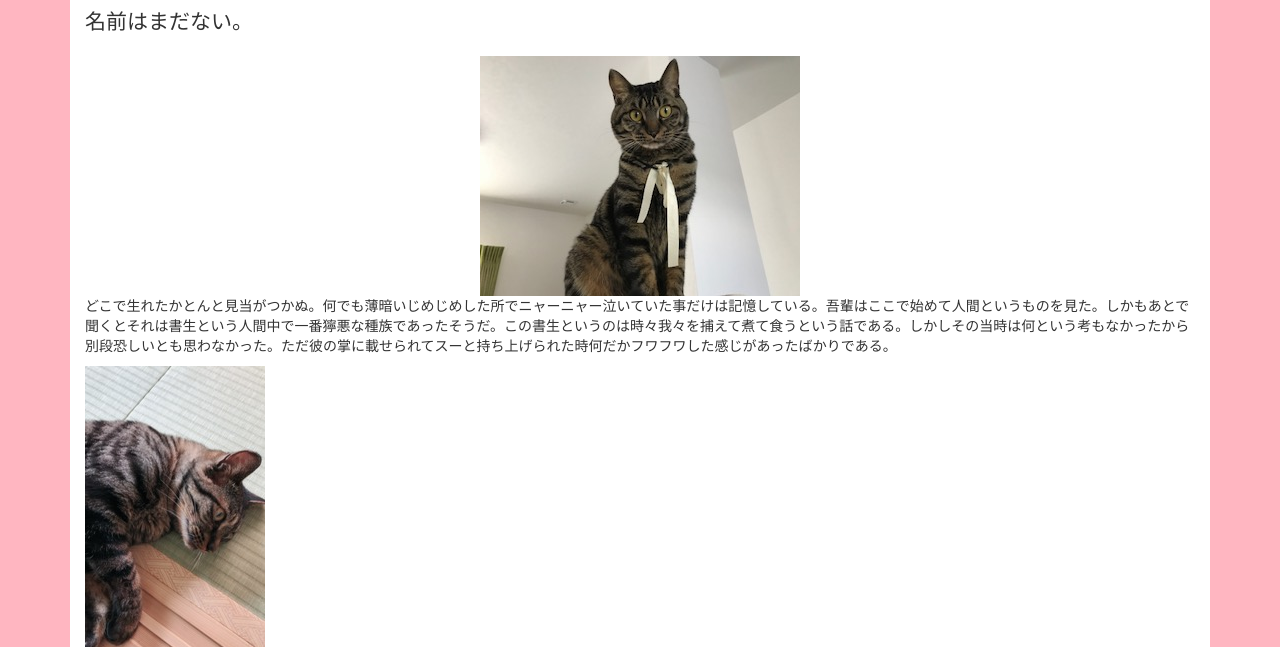
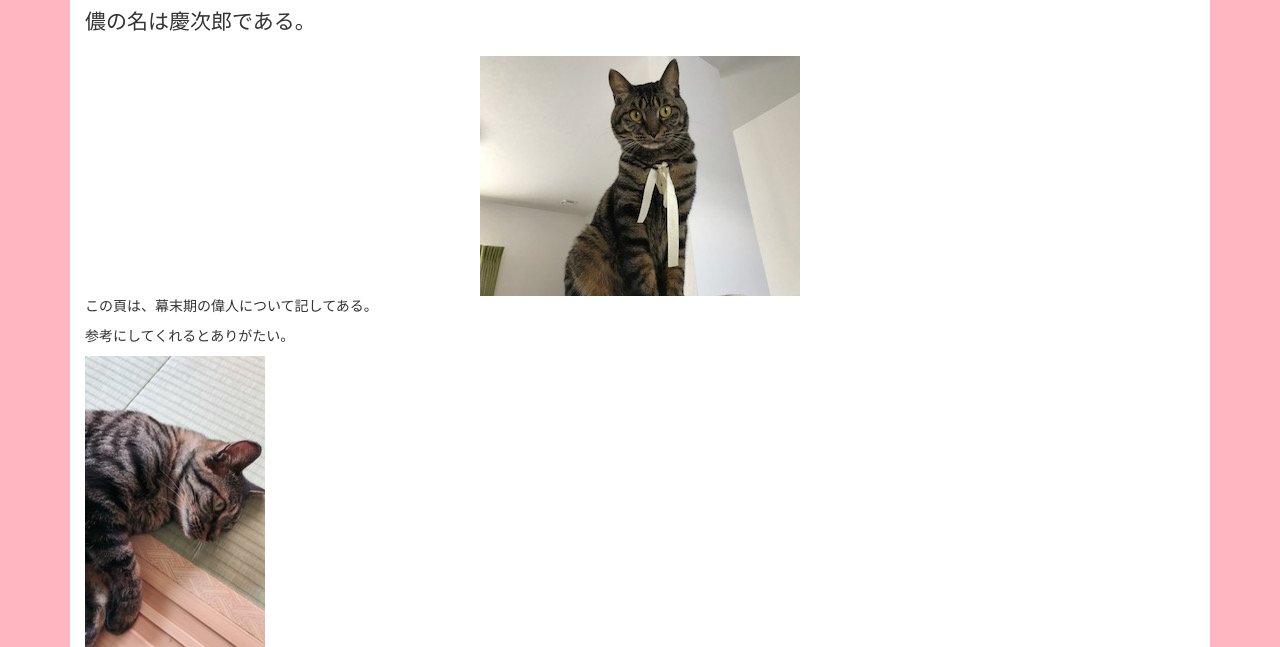
Before and after one commit to Piyona/https-Piyona1221.github.io, a plain HTML site: page index.html in a window 1280 px wide. Shown: the part 153-800 px from the top of the page. Drawn offline with nearby package versions, Linux system fonts and the light colour scheme.

Commit message:
Update index.html

```diff
--- a/index.html
+++ b/index.html
@@ -47,10 +47,10 @@
 	<div class="container">
 		<div class="starter-template">
 			<h1>吾輩は慶次郎である。</h1>
-			<p class="lead">名前はまだない。</p>
+			<p class="lead">儂の名は慶次郎である。</p>
 			<img src="IMG_3739.jpg" class="img-responsive center-block">
-			<p>どこで生れたかとんと見当がつかぬ。何でも薄暗いじめじめした所でニャーニャー泣いていた事だけは記憶している。吾輩はここで始めて人間というものを見た。しかもあとで聞くとそれは書生という人間中で一番獰悪な種族であったそうだ。この書生というのは時々我々を捕えて煮て食うという話である。しかしその当時は何という考もなかったから別段恐しいとも思わなかった。ただ彼の掌に載せられてスーと持ち上げられた時何だかフワフワした感じがあったばかりである。
-			</p>
+			<p>この頁は、幕末期の偉人について記してある。</p>
+			<p>参考にしてくれるとありがたい。</p>
 
 
                         <img src="img_0810.JPG">
```
